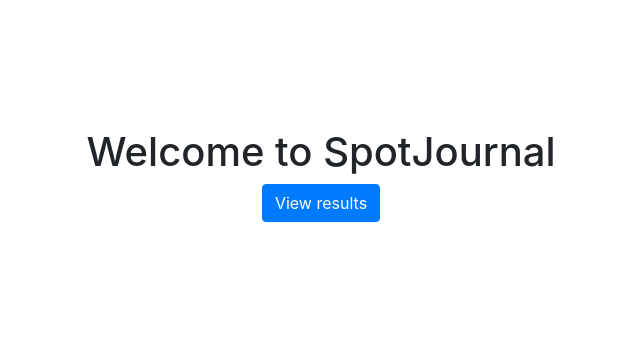
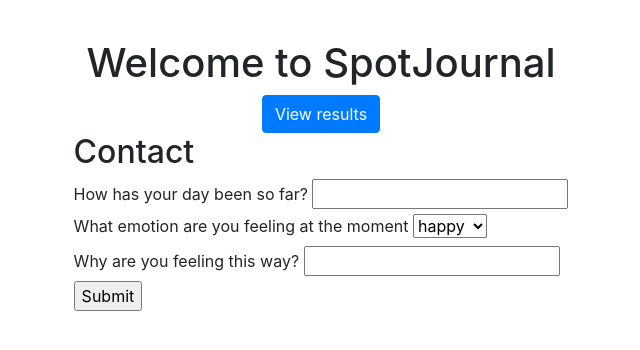
Before and after one commit to herariom/SpotJournal, a Flask app: page / in a window 1280 px wide. Shown: the top 350 px of the page, without its empty margins (319-959 px from the left). Run offline with Flask 2, Linux system fonts and the light colour scheme.

Commit message:
Implemented user form

```diff
--- /dev/null
+++ b/forms.py
@@ -0,0 +1,33 @@
+from flask_wtf import FlaskForm, RecaptchaField
+from wtforms import StringField, SubmitField, SelectField
+from wtforms.validators import DataRequired, Length, Email
+
+
+class ContactForm(FlaskForm):
+    """Contact form."""
+    current_day = StringField(
+        'How has your day been so far?',
+        [
+            DataRequired(),
+            Length(min=4,
+                   message='Your message is too short.')
+        ]
+    )
+    current_emotion = SelectField(
+        'What emotion are you feeling at the moment',
+        [DataRequired()],
+        choices=[
+            ('Happy', 'happy'),
+            ('Sad', 'sad'),
+            ('Unsure', 'unsure')
+        ]
+    )
+    emotion_explanation = StringField(
+        'Why are you feeling this way?',
+        [
+            DataRequired(),
+            Length(min=4,
+                   message='Your message is too short.')
+        ]
+    )
+    submit = SubmitField('Submit')
--- a/main.py
+++ b/main.py
@@ -1,5 +1,9 @@
-from flask import Flask, render_template
+from flask import Flask, render_template, url_for, request
 import os
+
+from werkzeug.utils import redirect
+
+from forms import ContactForm
 
 app = Flask(__name__)
 
@@ -13,9 +17,20 @@
     return render_template('results.html', values=values, labels=labels, legend=legend)
 
 
-@app.route('/')
+@app.route('/success', methods=('GET', 'POST'))
+def success():
+    return render_template('results.html')
+
+
+@app.route('/', methods=('GET', 'POST'))
 def index():
-    return render_template('index.html')
+
+    form = ContactForm()
+
+    if request.method == 'POST' and form.validate():
+        return redirect(url_for('success'))
+
+    return render_template('index.html', form=form)
 
 
 if __name__ == "__main__":
--- a/templates/index.html
+++ b/templates/index.html
@@ -12,7 +12,59 @@
 <div class="d-flex align-items-center justify-content-center flex-column" style="height: 350px">
     <h1>Welcome to SpotJournal</h1>
     <a href="{{ url_for('result') }}" class="btn btn-primary">View results</a>
+
+    {% block content %}
+
+  <div class="formwrapper">
+    <h2 class="title">Contact</h2>
+    <form method="POST" action="/">
+
+      <fieldset class="form-field">
+      {{ form.current_day.label }}
+      {{ form.current_day }}
+        {% if form.current_day.errors %}
+        <ul class="errors">
+          {% for error in form.current_day.errors %}
+          <li>{{ error }}</li>
+          {% endfor %}
+        </ul>
+        {% endif %}
+      </fieldset>
+
+      <fieldset class="form-field">
+      {{ form.current_emotion.label }}
+      {{ form.current_emotion }}
+        {% if form.current_emotion.errors %}
+        <ul class="errors">
+          {% for error in form.current_emotion.errors %}
+          <li>{{ error }}</li>
+          {% endfor %}
+        </ul>
+        {% endif %}
+      </fieldset>
+
+      <fieldset class="form-field">
+        {{ form.emotion_explanation.label }}
+        {{ form.emotion_explanation }}
+        {% if form.emotion_explanation.errors %}
+          <ul class="errors">
+            {% for error in form.emotion_explanation.errors %}
+            <li>{{ error }}</li>
+            {% endfor %}
+          </ul>
+        {% endif %}
+      </fieldset>
+
+      {{ form.submit }}
+
+      </form>
+  </div>
+
+{% endblock %}
+
 </div>
+
+
 
 <script src="https://code.jquery.com/jquery-3.5.1.slim.min.js" integrity="sha384-DfXdz2htPH0lsSSs5nCTpuj/zy4C+OGpamoFVy38MVBnE+IbbVYUew+OrCXaRkfj" crossorigin="anonymous"></script>
 <script src="https://cdn.jsdelivr.net/npm/bootstrap@4.5.3/dist/js/bootstrap.bundle.min.js" integrity="sha384-ho+j7jyWK8fNQe+A12Hb8AhRq26LrZ/JpcUGGOn+Y7RsweNrtN/tE3MoK7ZeZDyx" crossorigin="anonymous"></script>
```
